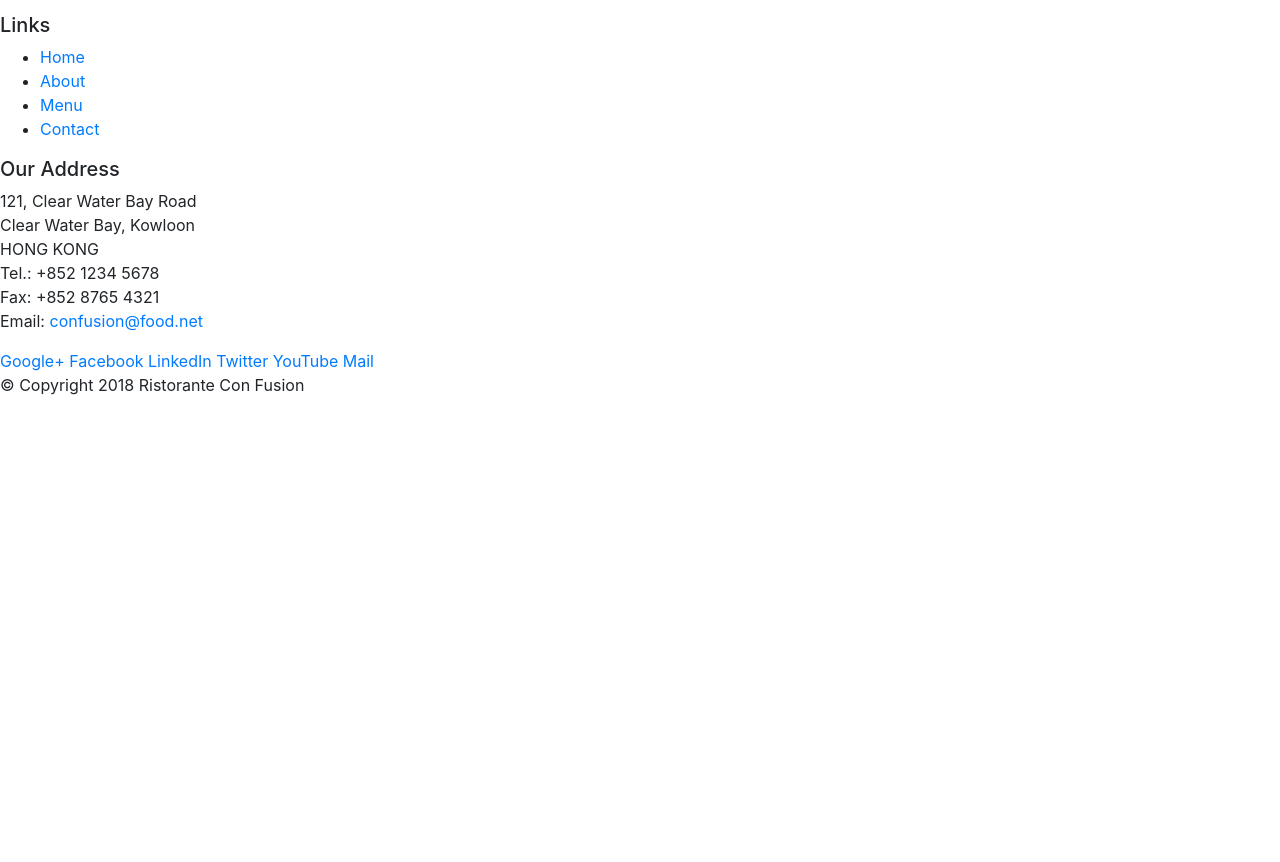
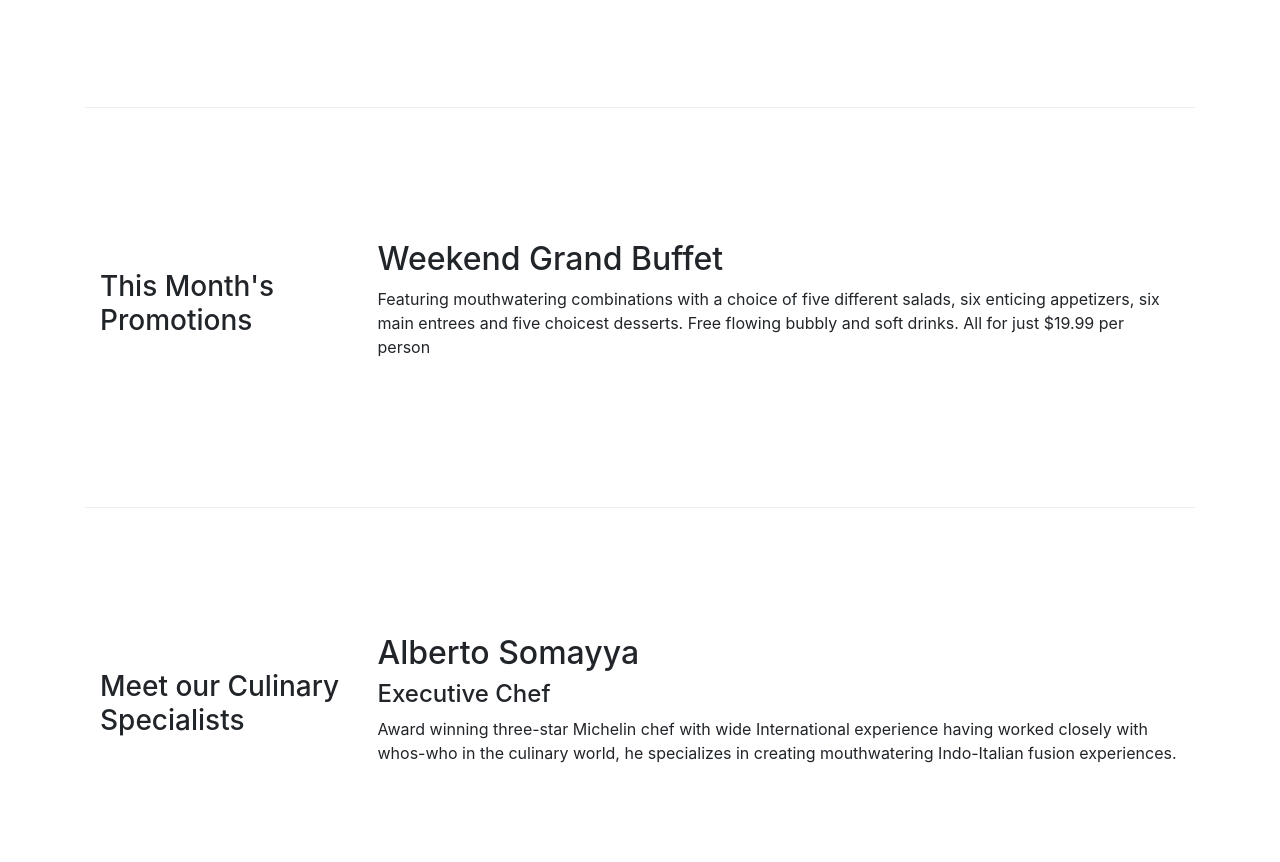
Before and after one commit to sorrowhillx/test, a website: page index.html in a window 1280 px wide. Shown: the part 576-1438 px from the top of the page. Before the commit the page ends 989 px from the top, so only its background shows below. Drawn offline with nearby package versions, Linux system fonts and the light colour scheme.

Commit message:
Bootstrap Grid Part 2

```diff
--- /dev/null
+++ b/css/styles.css
@@ -0,0 +1,29 @@
+.row-header{
+    margin:0px auto;
+    padding:0px;
+}
+
+.row-content {
+    margin:0px auto;
+    padding: 50px 0px 50px 0px;
+    border-bottom: 1px ridge;
+    min-height:400px;
+}
+
+.footer{
+    background-color: #D1C4E9;
+    margin:0px auto;
+    padding: 20px 0px 20px 0px;
+}
+.jumbotron {
+    padding:70px 30px 70px 30px;
+    margin:0px auto;
+    background: #9575CD ;
+    color:floralwhite;
+}
+
+address{
+    font-size:80%;
+    margin:0px;
+    color:#0f0f0f;
+}
--- a/index.html
+++ b/index.html
@@ -9,51 +9,52 @@
 
     <!-- Bootstrap CSS -->
     <link rel="stylesheet" href="node_modules/bootstrap/dist/css/bootstrap.min.css">
+    <link rel="stylesheet" href="css/styles.css">
     <title>Ristorante Con Fusion</title>
 </head>
 
 <body>
 
-    <header>
-        <div>
-            <div>
-                <div>
+    <header class="jumbotron">
+        <div class="container">
+            <div class="row row-header">
+                <div class="col-12 col-sm-6">
                     <h1>Ristorante con Fusion</h1>
                     <p>We take inspiration from the World's best cuisines, and create a unique fusion experience. Our lipsmacking creations will tickle your culinary senses!</p>
                 </div>
-                <div>
+                <div class="col-12 col-sm">
                 </div>
             </div>
         </div>
     </header>
 
-    <div>
-        <div>
-            <div>
+    <div class="container">
+        <div class="row row-content  align-items-center">
+            <div class="col-12 col-sm-4  order-sm-last col-md-3">
                 <h3>Our Lipsmacking Culinary Creations</h3>
             </div>
-            <div>
+            <div class="col col-sm order-sm-first col-md">
                 <h2>Uthappizza</h2>
                 <p>A unique combination of Indian Uthappam (pancake) and Italian pizza, topped with Cerignola olives, ripe vine cherry tomatoes, Vidalia onion, Guntur chillies and Buffalo Paneer.</p>
             </div>
         </div>
 
 
-        <div>
-            <div>
+        <div class="row row-content  align-items-center">
+            <div class="col-12 col-sm-4 col-md-3">
                 <h3>This Month's Promotions</h3>
             </div>
-            <div>
+            <div class="col col-sm col-md">
                 <h2>Weekend Grand Buffet</h2>
                 <p>Featuring mouthwatering combinations with a choice of five different salads, six enticing appetizers, six main entrees and five choicest desserts. Free flowing bubbly and soft drinks. All for just $19.99 per person </p>
             </div>
         </div>
 
-        <div>
-            <div>
+        <div class="row row-content  align-items-center">
+            <div class="col-12 col-sm-4 col-md-3">
                 <h3>Meet our Culinary Specialists</h3>
             </div>
-            <div>
+            <div class="col col-sm col-md">
                 <h2>Alberto Somayya</h2>
                 <h4>Executive Chef</h4>
                 <p>Award winning three-star Michelin chef with wide International experience having worked closely with whos-who in the culinary world, he specializes in creating mouthwatering Indo-Italian fusion experiences. </p>
@@ -61,19 +62,19 @@
         </div>
     </div>
 
-    <footer>
-        <div>
-            <div>
-                <div>
+    <footer  class="footer">
+        <div class="container">
+            <div class="row">
+                <div class="col-4  offset-1 col-sm-2">
                     <h5>Links</h5>
-                    <ul>
+                    <ul class="list-unstyled">
                         <li><a href="#">Home</a></li>
                         <li><a href="#">About</a></li>
                         <li><a href="#">Menu</a></li>
                         <li><a href="#">Contact</a></li>
                     </ul>
                 </div>
-                <div>
+                <div class="col-7 col-sm-5">
                     <h5>Our Address</h5>
                     <address>
 		              121, Clear Water Bay Road<br>
@@ -84,8 +85,8 @@
 		              Email: <a href="mailto:confusion@food.net">confusion@food.net</a>
 		           </address>
                 </div>
-                <div>
-                    <div>
+                <div class="col-12 col-sm-4  align-self-center">
+                    <div class="text-center">
                         <a href="http://google.com/+">Google+</a>
                         <a href="http://www.facebook.com/profile.php?id=">Facebook</a>
                         <a href="http://www.linkedin.com/in/">LinkedIn</a>
@@ -95,8 +96,8 @@
                     </div>
                 </div>
            </div>
-           <div>
-                <div>
+           <div class="row justify-content-center">
+                <div class="col-auto">
                     <p>© Copyright 2018 Ristorante Con Fusion</p>
                 </div>
            </div>
```
